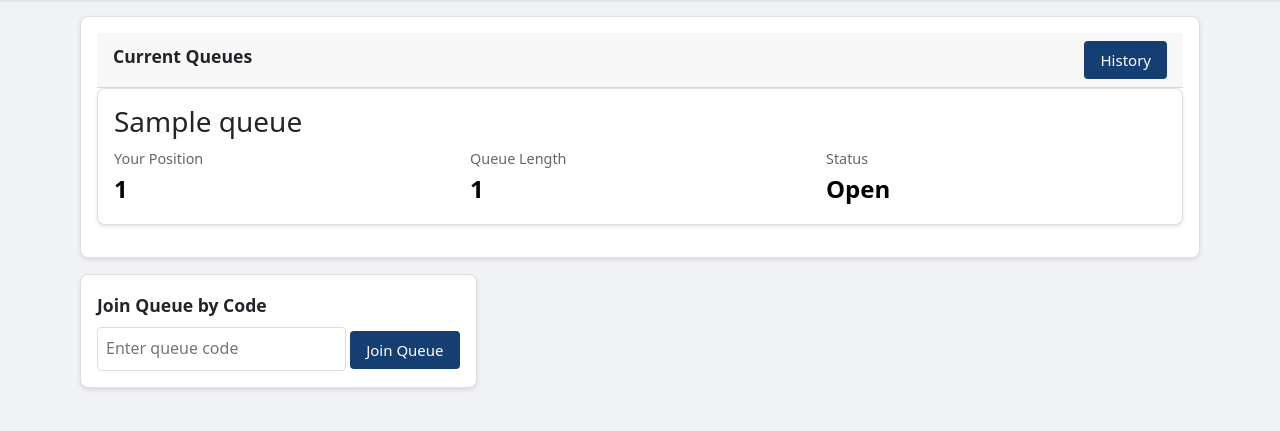
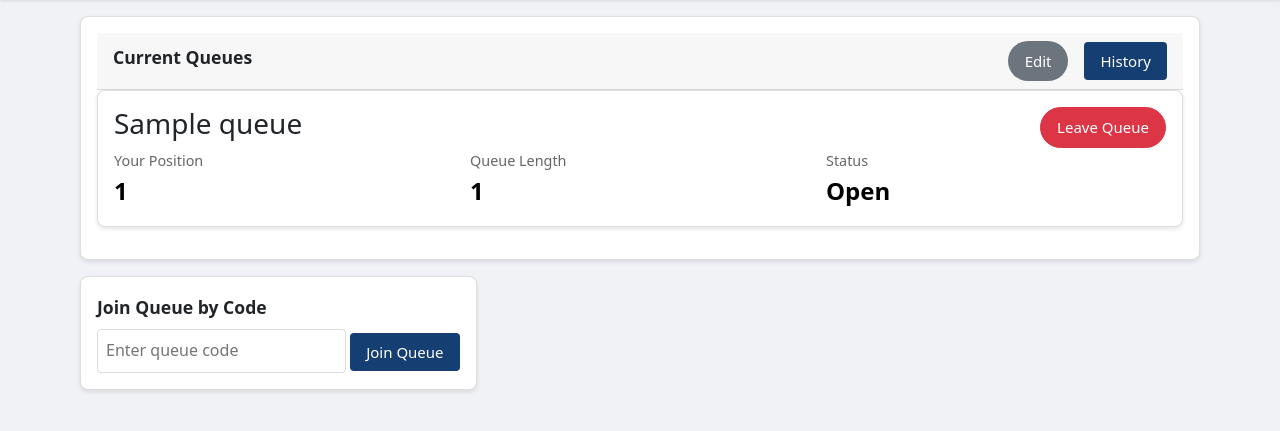
Before and after one commit to pannlnwza/queue-management, a Django app: page / in a window 1280 px wide. Shown: the part 74-505 px from the top of the page. Run offline with Django 5.2, Linux system fonts and the light colour scheme; a user stored in the database is signed in; tables that the repository leaves empty hold one stand-in row (values such as "Sample post").

Commit message:
make edit/done button in index.html can canceled queue

```diff
--- a/queue_manager/templates/queue_manager/index.html
+++ b/queue_manager/templates/queue_manager/index.html
@@ -58,6 +58,32 @@
             border-radius: 4px;
             display: inline-flex;
         }
+
+            /*new*/
+        .button-group {
+            display: flex;
+            gap: 0.5rem;
+            align-items: center;
+        }
+
+        .edit-btn {
+            background-color: #6c757d;
+            color: white;
+        }
+
+        .leave-queue-btn {
+            position: absolute;
+            top: 1rem;
+            right: 1rem;
+        }
+
+        .card {
+            position: relative;
+        }
+        .d-none {
+            display: none;
+        }
+
     </style>
 {% endblock %}
 
@@ -66,11 +92,14 @@
         <div class="card">
             <div class="card-header d-flex justify-content-between align-items-center">
                 <div class="card-title">Current Queues</div>
+                <div class="button-group">
+                    <button onclick="toggleEditMode()" class="btn edit-btn me-2">Edit</button>
                     <a href="{% url 'queue:history' %}" class="btn join-btn">History</a>
+                </div>
             </div>
             {% if queue_list %}
                 {% for queue in queue_list %}
-                    <div class="card">
+                    <div class="card position-relative">
                         <h3>{{ queue.name }}</h3>
                         <div class="queue-stats">
                             <div>
@@ -85,6 +114,18 @@
                                 <div class="stat-label">Status</div>
                                 <div class="stat-value">{{ queue.get_status_display }}</div>
                             </div>
+                            {% if queue.id in active_queues %}
+                                <div class="leave-queue-btn">
+                                    <form method="POST" action="{% url 'queue:leave_queue' queue.id %}" class="d-inline"
+                                          onsubmit="return confirm('Are you sure you want to leave this queue? This action cannot be undone.');">
+                                        {% csrf_token %}
+                                        <input type="hidden" name="queue_id" value="{{ queue.id }}">
+                                        <button type="submit" class="btn btn-danger">
+                                            Leave Queue
+                                        </button>
+                                    </form>
+                                </div>
+                            {% endif %}
                         </div>
                     </div>
                 {% endfor %}
@@ -102,4 +143,24 @@
             </form>
         </div>
     </main>
+
+    <script>
+        function toggleEditMode() {
+            const leaveButtons = document.querySelectorAll('.leave-queue-btn');
+            const editBtn = document.querySelector('.edit-btn');
+
+            let isEditing = editBtn.textContent === 'Done';
+
+            leaveButtons.forEach(btn => {
+                if (isEditing) {
+                    btn.classList.add('d-none'); // Hide if currently editing
+                } else {
+                    btn.classList.remove('d-none'); // Show if not editing
+                }
+            });
+
+            editBtn.textContent = isEditing ? 'Edit' : 'Done';
+            editBtn.style.backgroundColor = isEditing ? '#6c757d' : '#28a745';
+        }
+    </script>
 {% endblock %}
--- a/queue_manager/urls.py
+++ b/queue_manager/urls.py
@@ -11,5 +11,6 @@ urlpatterns = [
     path('delete/<int:participant_id>/', delete_participant, name='delete'),
     path('manage/', ManageQueuesView.as_view(), name='manage_queues'),
     path('queue/<int:pk>/edit/', EditQueueView.as_view(), name='edit_queue'),
-    path('history/', QueueHistoryView.as_view(), name='history')
+    path('history/', QueueHistoryView.as_view(), name='history'),
+    path('leave/<int:participant_id>/', leave_queue, name='leave_queue'),
 ]
--- a/queue_manager/views.py
+++ b/queue_manager/views.py
@@ -81,16 +81,19 @@ class IndexView(generic.ListView):
             #     user_participants
             # }
             queue_positions = {}
+            active_queues = set()  # Track active queues for the user
+
             for participant in user_participants:
-                # Calculate position based on active participants only
                 position = Participant.objects.filter(
                     queue=participant.queue,
                     status_user='active',
                     joined_at__lte=participant.joined_at
                 ).count()
                 queue_positions[participant.queue.id] = position
+                active_queues.add(participant.queue.id)  # Store active queue IDs
 
             context['queue_positions'] = queue_positions
+            context['active_queues'] = active_queues
         return context
 
 
@@ -400,6 +403,22 @@ def delete_participant(request, participant_id):
     return redirect('queue:dashboard', pk=queue.id)
 
 
+@login_required
+def leave_queue(request, participant_id):
+    # Get the participant based on the participant_id
+    participant = get_object_or_404(Participant, id=participant_id)
+
+    # Ensure that the user is the owner of the participant record
+    if participant.user == request.user:
+        participant.status_user = 'canceled'
+        participant.save()
+        # Redirect to the index page after successfully leaving the queue
+        return redirect('queue:index')
+    else:
+        # Return an error or redirect if the user does not own this participant
+        return redirect('queue:index')
+
+
 @receiver(user_logged_in)
 def user_login(request, user, **kwargs):
     """Log a message when a user logs in."""
```
Lines whose indentation alone changed are shown as unchanged.
